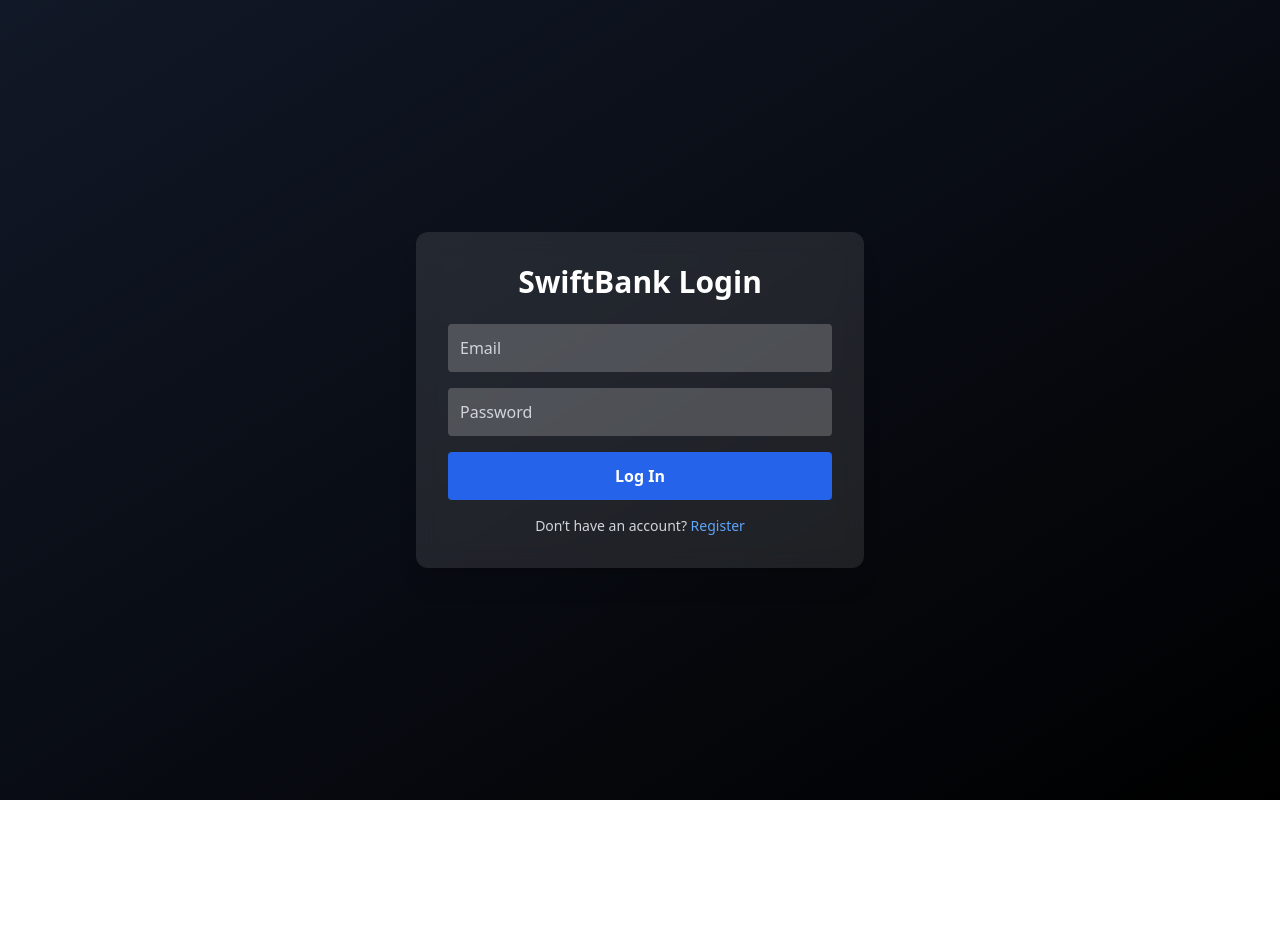
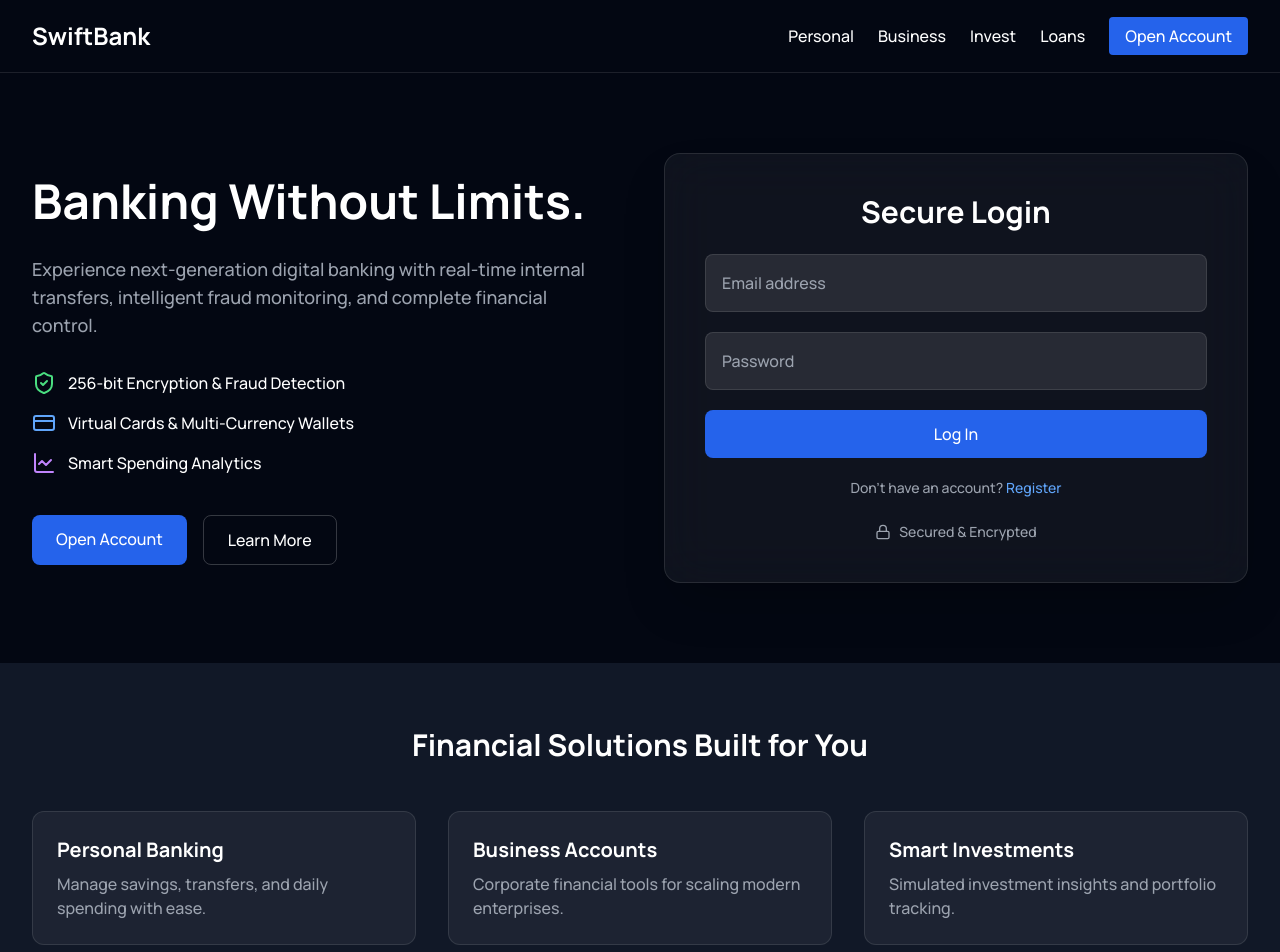
Before and after one commit to Olotuah/SwiftBank-App, a React (Vite) app in the folder frontend/: page /login in a window 1280 px wide. Shown: the top 952 px of the page. Before the commit the page ends 800 px from the top, so only its background shows below. Built offline with nearby package versions, Linux system fonts and the light colour scheme.

Commit message:
Refactor Login component with new layout and features
Refactor Login component layout and styles, adding a navbar and enhancing the login form. Improved user experience with additional sections for features and financial products.

```diff
--- a/frontend/src/pages/Login.jsx
+++ b/frontend/src/pages/Login.jsx
@@ -1,8 +1,9 @@
 // src/pages/Login.jsx
 import { Link, useNavigate } from "react-router-dom";
 import { useState } from "react";
-import { login } from "../services/authService"; // ✅ adjust path if needed
+import { login } from "../services/authService";
 import { toast, Toaster } from "react-hot-toast";
+import { ShieldCheck, CreditCard, LineChart, Lock } from "lucide-react";
 
 export default function Login() {
   const navigate = useNavigate();
@@ -18,7 +19,6 @@ export default function Login() {
       toast.success("Login successful!");
       navigate("/dashboard");
     } catch (err) {
-      console.error(err);
       toast.error("Login failed. Check your credentials.");
     } finally {
       setLoading(false);
@@ -26,20 +26,77 @@ export default function Login() {
   };
 
   return (
-    <div className="min-h-screen flex items-center justify-center bg-gradient-to-br from-gray-900 to-black px-4">
+    <div className="bg-gray-950 text-white min-h-screen font-manrope">
+
       <Toaster position="top-right" />
-      <form
-        onSubmit={handleSubmit}
-        className="bg-white/10 backdrop-blur-md p-8 rounded-xl w-full max-w-md shadow-xl"
+
+      {/* NAVBAR */}
+      <nav className="flex justify-between items-center px-8 py-5 border-b border-white/10">
+        <h1 className="text-2xl font-bold">SwiftBank</h1>
+        <div className="space-x-6 hidden md:block">
+          <a href="#" className="hover:text-blue-400">Personal</a>
+          <a href="#" className="hover:text-blue-400">Business</a>
+          <a href="#" className="hover:text-blue-400">Invest</a>
+          <a href="#" className="hover:text-blue-400">Loans</a>
+          <Link to="/register" className="bg-blue-600 px-4 py-2 rounded hover:bg-blue-700">
+            Open Account
+          </Link>
+        </div>
+      </nav>
+
+      {/* HERO SECTION */}
+      <section className="grid md:grid-cols-2 gap-12 px-8 py-20 items-center">
+
+        {/* LEFT SIDE */}
+        <div>
+          <h2 className="text-5xl font-bold leading-tight mb-6">
+            Banking Without Limits.
+          </h2>
+
+          <p className="text-gray-400 text-lg mb-8">
+            Experience next-generation digital banking with real-time internal transfers,
+            intelligent fraud monitoring, and complete financial control.
+          </p>
+
+          <div className="space-y-4">
+            <div className="flex items-center gap-3">
+              <ShieldCheck className="text-green-400" />
+              <span>256-bit Encryption & Fraud Detection</span>
+            </div>
+            <div className="flex items-center gap-3">
+              <CreditCard className="text-blue-400" />
+              <span>Virtual Cards & Multi-Currency Wallets</span>
+            </div>
+            <div className="flex items-center gap-3">
+              <LineChart className="text-purple-400" />
+              <span>Smart Spending Analytics</span>
+            </div>
+          </div>
+
+          <div className="mt-10 flex gap-4">
+            <Link
+              to="/register"
+              className="bg-blue-600 px-6 py-3 rounded-lg hover:bg-blue-700"
             >
-        <h2 className="text-3xl font-bold text-white mb-6 text-center">SwiftBank Login</h2>
+              Open Account
+            </Link>
+            <button className="border border-white/20 px-6 py-3 rounded-lg hover:bg-white/10">
+              Learn More
+            </button>
+          </div>
+        </div>
 
+        {/* RIGHT SIDE LOGIN CARD */}
+        <div className="bg-white/5 backdrop-blur-xl p-10 rounded-2xl shadow-2xl border border-white/10">
+          <h3 className="text-3xl font-semibold mb-6 text-center">Secure Login</h3>
+
+          <form onSubmit={handleSubmit} className="space-y-5">
             <input
               type="email"
-          placeholder="Email"
+              placeholder="Email address"
               value={email}
               onChange={(e) => setEmail(e.target.value)}
-          className="mb-4 w-full p-3 rounded bg-white/20 text-white placeholder-gray-300"
+              className="w-full p-4 rounded-lg bg-white/10 border border-white/10 focus:outline-none focus:ring-2 focus:ring-blue-600"
               required
             />
 
@@ -48,25 +105,68 @@ export default function Login() {
               placeholder="Password"
               value={password}
               onChange={(e) => setPassword(e.target.value)}
-          className="mb-4 w-full p-3 rounded bg-white/20 text-white placeholder-gray-300"
+              className="w-full p-4 rounded-lg bg-white/10 border border-white/10 focus:outline-none focus:ring-2 focus:ring-blue-600"
               required
             />
 
             <button
               type="submit"
               disabled={loading}
-          className="w-full bg-blue-600 hover:bg-blue-700 text-white font-semibold p-3 rounded disabled:opacity-60"
+              className="w-full bg-blue-600 py-3 rounded-lg hover:bg-blue-700 transition"
             >
-          {loading ? "Logging in..." : "Log In"}
+              {loading ? "Authenticating..." : "Log In"}
             </button>
+          </form>
 
-        <p className="mt-4 text-center text-sm text-gray-300">
+          <p className="text-sm text-center mt-5 text-gray-400">
             Don’t have an account?{" "}
             <Link to="/register" className="text-blue-400 hover:underline">
               Register
             </Link>
           </p>
-      </form>
+
+          <div className="mt-6 flex justify-center text-gray-400 text-sm items-center gap-2">
+            <Lock size={16} />
+            Secured & Encrypted
+          </div>
+        </div>
+      </section>
+
+      {/* FINANCIAL PRODUCTS SECTION */}
+      <section className="px-8 py-16 bg-gray-900">
+        <h3 className="text-3xl font-bold text-center mb-12">
+          Financial Solutions Built for You
+        </h3>
+
+        <div className="grid md:grid-cols-3 gap-8">
+          <div className="bg-white/5 p-6 rounded-xl border border-white/10 hover:scale-105 transition">
+            <h4 className="text-xl font-semibold mb-2">Personal Banking</h4>
+            <p className="text-gray-400">
+              Manage savings, transfers, and daily spending with ease.
+            </p>
+          </div>
+
+          <div className="bg-white/5 p-6 rounded-xl border border-white/10 hover:scale-105 transition">
+            <h4 className="text-xl font-semibold mb-2">Business Accounts</h4>
+            <p className="text-gray-400">
+              Corporate financial tools for scaling modern enterprises.
+            </p>
+          </div>
+
+          <div className="bg-white/5 p-6 rounded-xl border border-white/10 hover:scale-105 transition">
+            <h4 className="text-xl font-semibold mb-2">Smart Investments</h4>
+            <p className="text-gray-400">
+              Simulated investment insights and portfolio tracking.
+            </p>
+          </div>
+        </div>
+      </section>
+
+      {/* FOOTER */}
+      <footer className="px-8 py-10 border-t border-white/10 text-gray-500 text-sm text-center">
+        © {new Date().getFullYear()} SwiftBank. All rights reserved.
+      </footer>
+
     </div>
   );
 }
```
Lines whose indentation alone changed are shown as unchanged.
